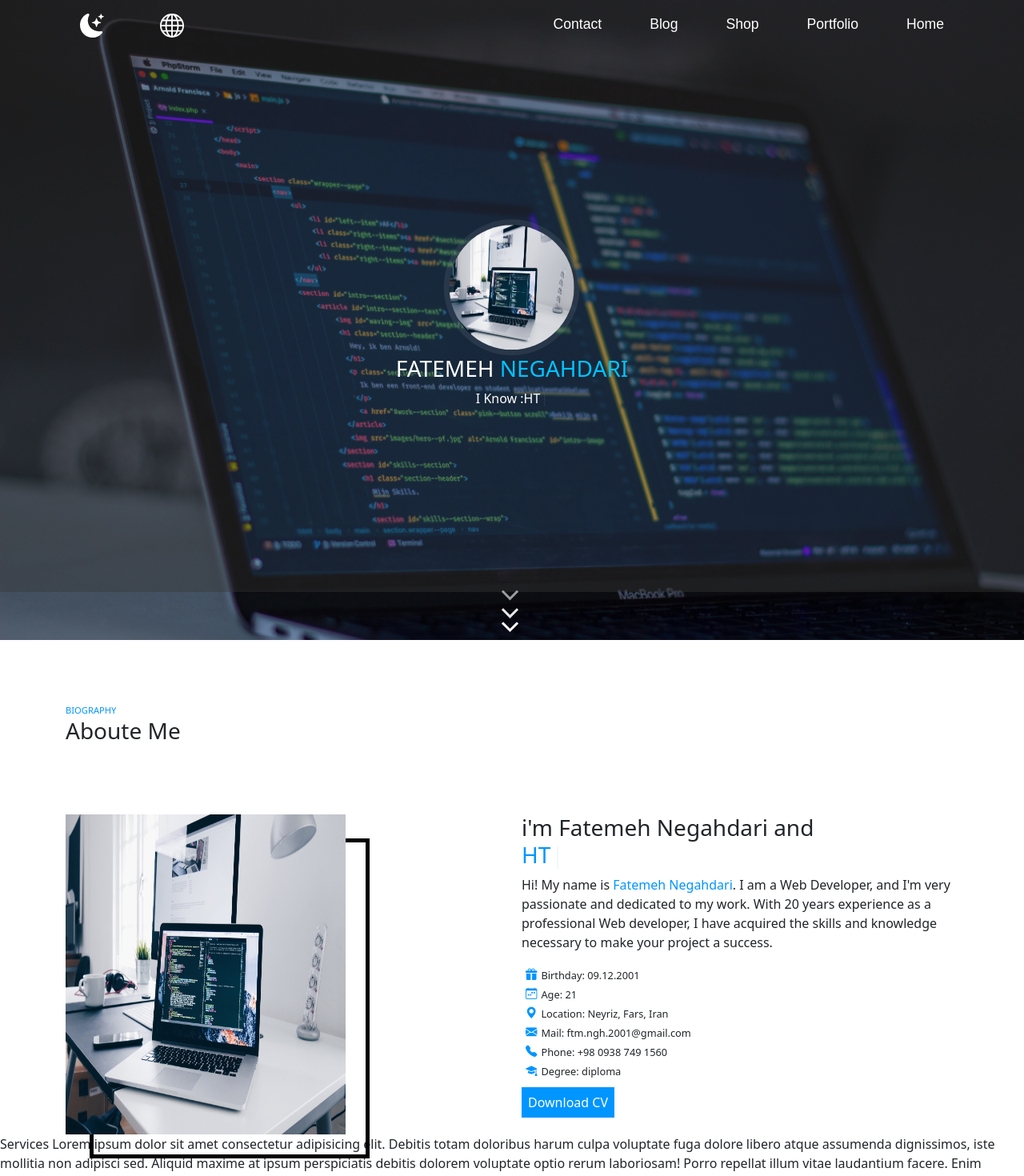
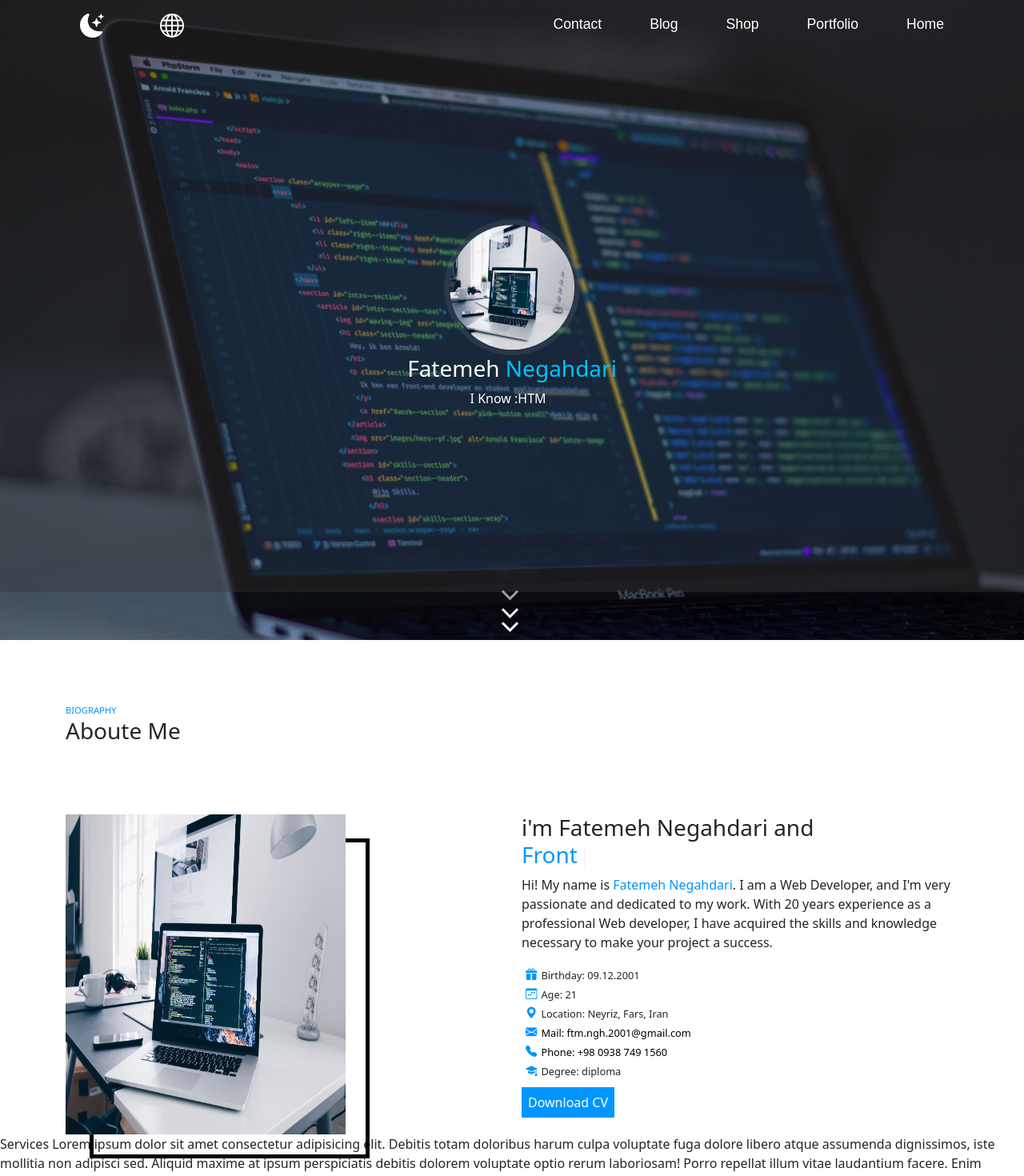
Before and after one commit to fatemeh-ngh/portfolio-website, a React (Create React App) app: page / in a window 1280 px wide. Shown: the top 1470 px of the page at 80% size. Built offline with nearby package versions, Linux system fonts and the light colour scheme; some icons are missing.

Commit message:
complete the about section style and start for language switcher in landing and about section

```diff
--- a/public/assets/locales/en/translation.json
+++ b/public/assets/locales/en/translation.json
@@ -6,7 +6,8 @@
   "Shop": "Shop",
   "Contact": "Contact",
   "INTRODUCTION": "INTRODUCTION",
-  "name": "Fatemeh Negahdari",
+  "name": "Fatemeh",
+  "lastname": "Negahdari",
   "job": "Fron-End Developer",
   "about": "Lorem ipsum dolor sit amet consectetuadipisicing elit. Hic, aliquam voluptatenesciunt qui velit dicta?Necessitatibus cupiditate assumenda quo asperiores.",
   "downloadcv": "Download CV",
--- a/public/assets/locales/fa/translation.json
+++ b/public/assets/locales/fa/translation.json
@@ -6,7 +6,8 @@
   "Shop": " فروشگاه ",
   "Contact":  " تماس با من",
   "INTRODUCTION": " مقدمه",
-  "name": " فاطمه نگهداری ",
+  "name": "فاطمه ",
+  "lastname": " نگهداری",
   "job": " فرانت اند دولوپر",
   "about": "لورم ایپسوم متن ساختگی با تولید سادگی نامفهوم از صنعت چاپ، و با استفاده از طراحان گرافیک است، چاپگرها و متون بلکه روزنامه و مجله در ستون و سطرآنچنان که لازم استد.",
   "downloadcv": " دانلود رزومه من",
--- a/src/components/Aboute.js
+++ b/src/components/Aboute.js
@@ -64,7 +64,7 @@ const Aboute = () => {
                     <div className={styles.title}>
                         <h3>i'm Fatemeh Negahdari and <span>
                                 <Typewriter
-                                    options={{strings: ['React', 'HTML', 'CSS', 'Bootstrap', 'JavaScript', 'TypeScript'],
+                                    options={{strings: ['Web Developer', 'Front-End Developer'],
                                     autoStart: true,
                                     loop: true,}}
                                 />
@@ -86,8 +86,8 @@ const Aboute = () => {
                             <li><i class="bi bi-gift-fill"></i><span>Birthday: 09.12.2001</span></li>
                             <li><i class="bi bi-calendar-week"></i><span>Age:  21</span></li>
                             <li><i class="bi bi-geo-alt-fill"></i><span>Location: Neyriz, Fars, Iran</span></li>
-                            <li><i class="bi bi-envelope-fill"></i><span>Mail: ftm.ngh.2001@gmail.com</span></li>
-                            <li><i class="bi bi-telephone-fill"></i><span>Phone: +98 0938 749 1560</span></li>
+                            <li><i class="bi bi-envelope-fill"></i><a href="mailto:ftm.ngh.2001@gmail.com" target="-blank" style={{cursor: 'pointer'}}>Mail: ftm.ngh.2001@gmail.com</a></li>
+                            <li><i class="bi bi-telephone-fill"></i><a href="tel:09387491560" target="-blank">Phone: +98 0938 749 1560</a></li>
                             <li><i class="bi bi-mortarboard-fill"></i><span>Degree: diploma</span></li>
                         </ul>
                     </div>
--- a/src/components/Landing.js
+++ b/src/components/Landing.js
@@ -5,16 +5,17 @@ import img from '../assets/images/background.jpg'
 
 //Styles
 import styles from '../sass/Landing.module.scss'
-
+import { useTranslation} from "react-i18next";
 import Typewriter from 'typewriter-effect';
 
 const Landing = () => {
+    const {t, i18n} = useTranslation();
     return (
         <div>
             <div className={styles.bcakground}></div>
             <div className={styles.content}>
                     <img src={img} style={{width: '170px',height: "170px", borderRadius: "50%"}} alt="person" />
-                    <h3 className={styles.name}>FATEMEH <span>NEGAHDARI</span></h3>
+                    <h3 className={styles.name}>{t("name")} <span>{t("lastname")}</span></h3>
                     <p style={{color: '#fff'}} className={styles.skill}>
                         I Know :
                         <Typewriter
--- a/src/sass/About.module.scss
+++ b/src/sass/About.module.scss
@@ -10,12 +10,12 @@
 }
 .left{
     position: relative;
-    transition: all 0.4s ease;
+    transition: all 0.2s ease;
 
 }
 .left img {
     z-index: 2;
-    transition: all 0.4s ease;
+    transition: all 0.2s ease;
     width: 350px;
     height: 400px;
 }
@@ -48,15 +48,61 @@
 .about ul li span{
     font-size: 0.8rem;
 }
+.about ul li a{
+    text-decoration: none;
+    color: #000;
+    font-size: 0.8rem;
+    position: relative;
+}
+.about ul li:hover a::after{
+    content: "";
+    position: absolute;
+    top: 22px;
+    left: 0;
+    width: 100%;
+    height: 1px;
+    background-color: #000;
+    animation: a 0.7s 1 ease;
+}
+@keyframes a {
+    0%{
+        width: 0;
+    }
+    100%{
+        width: 100%;
+    }
+}
 .download a{
     text-decoration: none;
     background-color: #0095ff;
     color: #fff;
     padding: 8px;
+    position: relative;
+    overflow: hidden;
+    transition: all 0.4s ease;
 }
+.download a:hover{
+    background-color: #007cd5;
+}
+// .download a::before{
+//     content: " ";
+//     position: absolute;
+//     top: 0;
+//     left: -25%;
+//     width: 20px;
+//     height: 100%;
+//     background-color: #4e01e6c5;
+//     z-index: 1;
+//     transform: skew(50deg);
+//     transition: all 0.5s ease;
+//     overflow: hidden;
 
+// }
+// .download a:hover ::before{
+//     width: 50px;
+// }
 
-@media (max-width: 768px) {
+@media (max-width: 992px) {
     .right{
         margin-top: 70px;
     }
```
